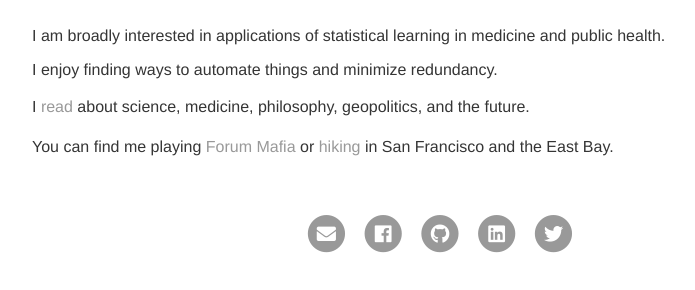
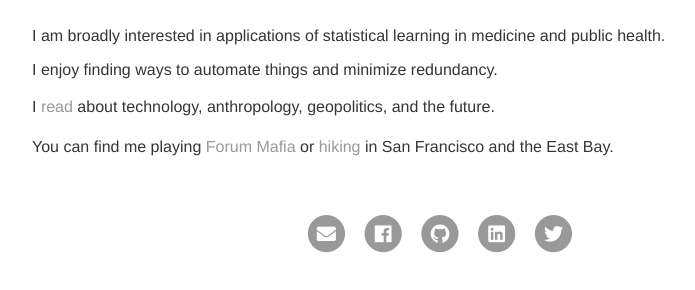
Before and after one commit to philipshih/philipshih.github.io, a Jekyll site: the page built from index.md, in a window 1280 px wide. Shown: the part 582-872 px from the top of the page, without its empty margins (208-903 px from the left). Built offline with Jekyll 4.4.1, drawn with Linux system fonts in a browser that asks for light colours; our own code applies the rules of GitHub Pages for plain Markdown files.

Commit message:
update assets and index

```diff
--- a/index.md
+++ b/index.md
@@ -19,6 +19,6 @@ I am broadly interested in applications of statistical learning in medicine and
 
 I enjoy finding ways to automate things and minimize redundancy.
 
-I [read](https://www.goodreads.com/user/show/108682054-philip-shih) about science, medicine, philosophy, geopolitics, and the future.
+I [read](https://www.goodreads.com/user/show/108682054-philip-shih) about technology, anthropology, geopolitics, and the future.
 
 You can find me playing [Forum Mafia](https://www.sc2mafia.com/forum/) or [hiking](https://www.alltrails.com/members/philip-shih-2?ref=header) in San Francisco and the East Bay.
```
Also changed, not shown: 1 other file.
